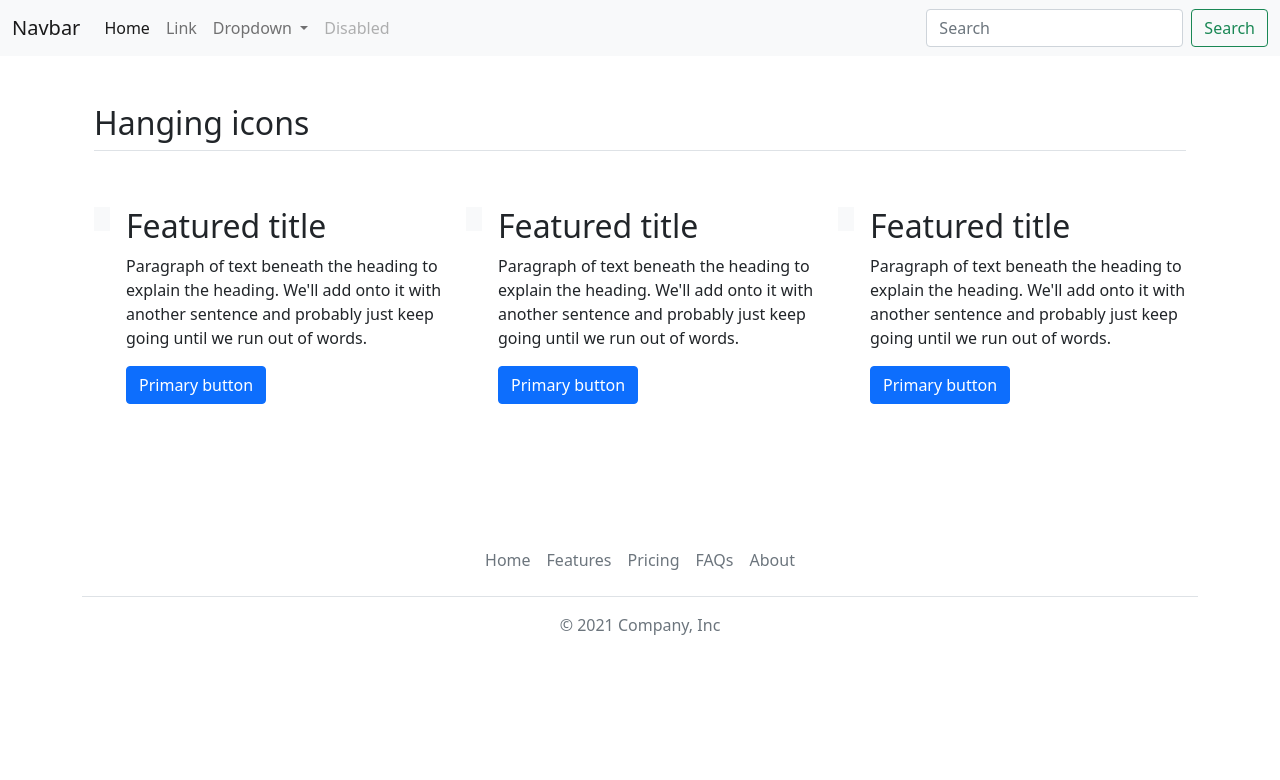
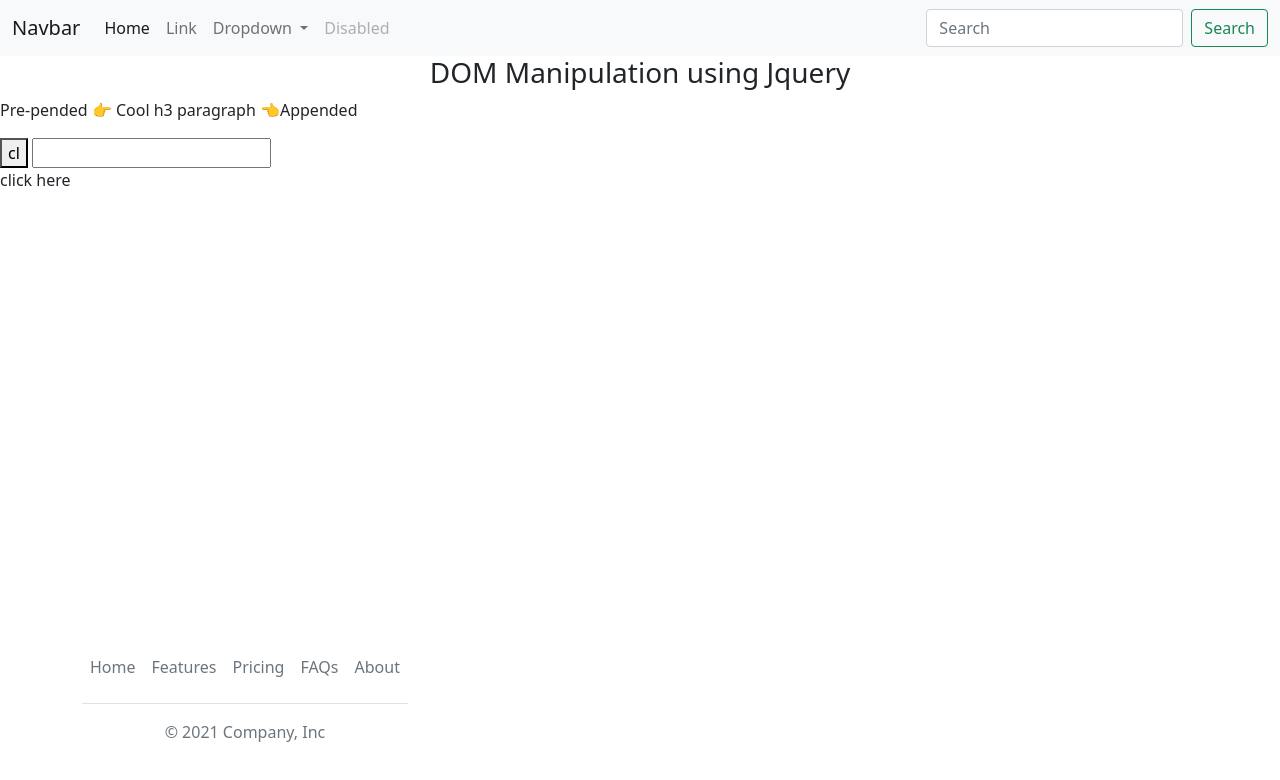
Before and after one commit to ProHashim/jquerypractice, a plain HTML site: page Jquery DOM manipulation/jqueryDom.html in a window 1280 px wide. Drawn offline with nearby package versions, Linux system fonts and the light colour scheme.

Commit message:
another day

```diff
--- /dev/null
+++ b/Jquery DOM manipulation/app.js
@@ -0,0 +1,44 @@
+$(document).ready(function(){
+    // text() function
+    console.log($("h3").text())
+
+    $("h3").click(function () {
+        $(this).text("You clicked here now I am changed :(")
+        console.log(h3)
+     })
+
+    // getting html
+    // console.log($("h3").html())
+
+    $("#cool").blur(function(){
+        //getting the value of an input using jquery
+        console.log($("#cool").val())
+        // attr() function
+        console.log($("#cool").attr("id"))
+    })
+
+    $("#img").click(function () {
+
+        $("img").attr({
+            "src" : "/a.jpg",
+            "alt": "an image",
+            "width": "200px"
+        })
+    });
+
+
+    $("h3").text(function(i, originalText){
+        console.log(`${originalText} is replaced with COOOOOL at ${i}`)
+    })
+
+    $("#change").click(function () {
+        $("#willChange").text("Very cool")
+     })
+
+
+     $("#willChange").append(" 👈Appended")
+     $("#willChange").prepend("Pre-pended 👉 ")
+
+
+
+})
--- a/Jquery practice 3rd day/index.html
+++ b/Jquery DOM manipulation/jqueryDom.html
@@ -20,6 +20,8 @@
       rel="stylesheet"
       href="https://cdn.jsdelivr.net/npm/bootstrap-icons@1.5.0/font/bootstrap-icons.css"
     />
+
+    <link rel="stylesheet" href="style.css" />
     <title>Hello, world!</title>
   </head>
   <body>
@@ -93,58 +95,18 @@
     <!-- Navbar -->
 
     <!-- Body -->
-    <div class="container px-4 py-5" id="hanging-icons">
-      <h2 class="pb-2 border-bottom">Hanging icons</h2>
-      <div class="row g-4 py-5 row-cols-1 row-cols-lg-3">
-        <div class="col d-flex align-items-start">
-          <div class="icon-square bg-light text-dark flex-shrink-0 me-3">
-            <svg class="bi" width="1em" height="1em">
-              <use xlink:href="#toggles2"></use>
-            </svg>
-          </div>
-          <div>
-            <h2>Featured title</h2>
-            <p>
-              Paragraph of text beneath the heading to explain the heading.
-              We'll add onto it with another sentence and probably just keep
-              going until we run out of words.
-            </p>
-            <a href="#" class="btn btn-primary"> Primary button </a>
-          </div>
-        </div>
-        <div class="col d-flex align-items-start">
-          <div class="icon-square bg-light text-dark flex-shrink-0 me-3">
-            <svg class="bi" width="1em" height="1em">
-              <use xlink:href="#cpu-fill"></use>
-            </svg>
-          </div>
-          <div>
-            <h2>Featured title</h2>
-            <p>
-              Paragraph of text beneath the heading to explain the heading.
-              We'll add onto it with another sentence and probably just keep
-              going until we run out of words.
-            </p>
-            <a href="#" class="btn btn-primary"> Primary button </a>
-          </div>
-        </div>
-        <div class="col d-flex align-items-start">
-          <div class="icon-square bg-light text-dark flex-shrink-0 me-3">
-            <svg class="bi" width="1em" height="1em">
-              <use xlink:href="#tools"></use>
-            </svg>
-          </div>
-          <div>
-            <h2>Featured title</h2>
-            <p>
-              Paragraph of text beneath the heading to explain the heading.
-              We'll add onto it with another sentence and probably just keep
-              going until we run out of words.
-            </p>
-            <a href="#" class="btn btn-primary"> Primary button </a>
-          </div>
-        </div>
-      </div>
+
+    <h3 style="text-align: center" id="h3">
+      DOM Manipulation
+      <span title="Title for jquery html function">using</span> Jquery
+    </h3>
+
+    <p id="willChange">Cool h3 paragraph</p>
+    <button id="change">cl</button>
+    <input type="text" name="" id="cool" />
+    <div id="img">
+      click here
+      <img src="" alt="" />
     </div>
 
     <!-- Footer -->
--- a/jqueryFunction.js
+++ b/jqueryFunction.js
@@ -170,8 +170,12 @@ $(function(){
     })
   })
 
+  // We can multiple methods in jquery
 
 
+$("#chaining").click(function(){
+  $(this).css("color", "burlywood").slideUp("slow").slideDown(2000)
+})
 
 
 });
```
Also changed, not shown: index.html (+6 -3 lines), Jquery DOM manipulation/style.css (renamed from Jquery practice 3rd day/style.css), Jquery practice 3rd day/app.js (deleted), 1 other file.
